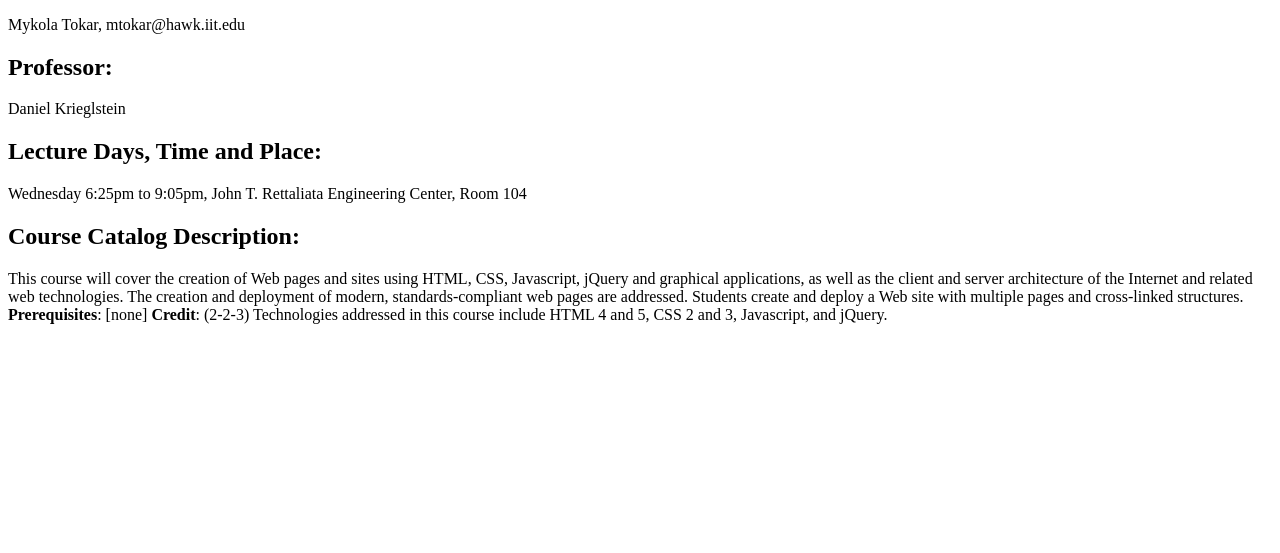
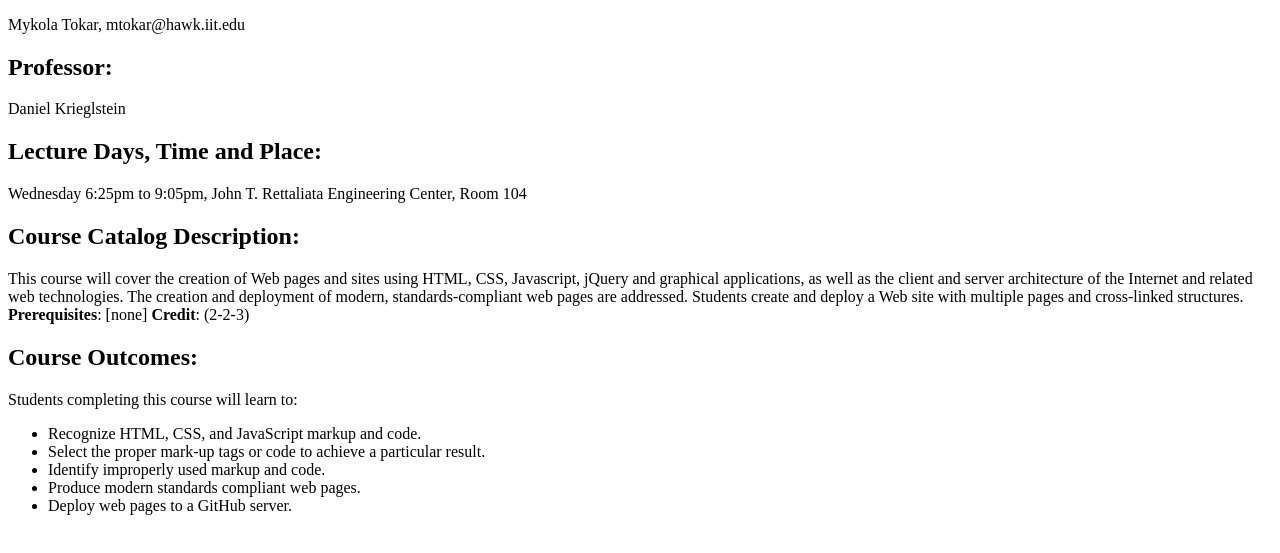
Before and after one commit to TokarM/itmd361_lab01, a plain HTML site: page Lab2/index.html in a window 1280 px wide. Shown: the part 105-658 px from the top of the page. Drawn offline with Linux system fonts and the light colour scheme.

Commit message:
Add Course Outcomes

```diff
--- a/Lab2/index.html
+++ b/Lab2/index.html
@@ -26,8 +26,20 @@ This course will cover the creation of Web pages and sites using HTML, CSS, Java
  as well as the client and server architecture of the Internet and related web technologies.
  The creation and deployment of modern, standards-compliant web pages are addressed.
  Students create and deploy a Web site with multiple pages and cross-linked structures.
- <strong>Prerequisites</strong>: [none] <strong>Credit</strong>: (2-2-3) Technologies addressed in this course include HTML 4 and 5, CSS 2 and 3, Javascript, and jQuery.
+ <strong>Prerequisites</strong>: [none] <strong>Credit</strong>: (2-2-3)
   </p>
+
+  <h2>Course Outcomes:</h2>
+
+  <p>Students completing this course will learn to:</p>
+  <ul>
+<li>Recognize HTML, CSS, and JavaScript markup and code.</li>
+<li>Select the proper mark-up tags or code to achieve a particular result.</li>
+<li>Identify improperly used markup and code.</li>
+<li>Produce modern standards compliant web pages.</li>
+<li>Deploy web pages to a GitHub server.</li>
+  </ul>
+
 
 </body>
 </html>
```
